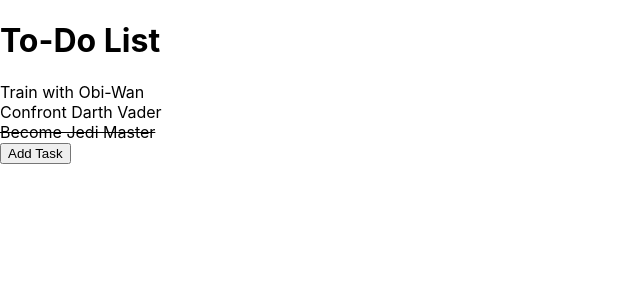
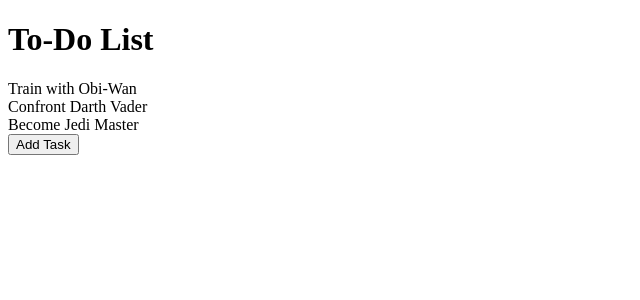
Before and after one commit to RebekahMars/themed-to-do-list-react, a React (Create React App) app: page / in a window 1280 px wide. Shown: the top 300 px of the page, without its empty margins (0-640 px from the left). Built offline with nearby package versions, Linux system fonts and the light colour scheme.

Commit message:
finally got the toggle to work, ack

```diff
--- /dev/null
+++ b/src/components/To-Do-List.js
@@ -0,0 +1,17 @@
+import list from "./list-data"
+import ToDo from "./ToDo"
+import {useState} from "react";
+
+const ToDoList = () => {
+
+    const [toDoList, setToDoList] = useState([])
+
+    return (
+        <div>
+            <ToDo>
+                task={toDoList}
+            </ToDo>
+        </div>
+    )
+}
+export default ToDoList
--- /dev/null
+++ b/src/components/ToDo.js
@@ -0,0 +1,25 @@
+import "../css/App.css"
+import list from "./list-data"
+import {useState} from "react";
+
+const ToDo = ({task, updateToDo}) => {
+
+    const[editTask, setEditTask] = useState("");
+
+    const completeTask = index => {
+        let updatedToDoList = list.map(task => {
+            if(task.index ===index) {
+                task.completed = !task.completed
+            }
+            return task;
+        })
+        setEditTask(updatedToDoList);
+    }
+
+    return list.map((task, index) => (
+        <div className={task.completed ? "crossed" : ""} key={index} onClick={()=> completeTask(task.index)}>
+            {task.taskName}
+        </div>
+    ))
+}
+export default ToDo;
--- a/src/js/Form-Modal.js
+++ b/src/components/ToDoForm.js
@@ -5,12 +5,13 @@ import listData from "./list-data";
 
 export const Modal = ({showModal, setShowModal}) => {
 
-    const[userInput] = useState("");
+    const[userInput, setUserInput] = useState("");
 
     const {register, handleSubmit, formState:{errors}} = useForm();
 
     const onSubmit = (userInput) => {
         listData.push({"index": listData.length + 1, task: userInput.taskName, "completed": false});
+        setUserInput(userInput);
         setShowModal(prev => !prev);
     }
 
--- a/src/js/list-data.js
+++ b/src/components/list-data.js
@@ -2,19 +2,19 @@ export default
 [
         {
             "index": 1,
-            "task": "Train with Obi-Wan",
+            "taskName": "Train with Obi-Wan",
             "completed": false
         },
 
         {
             "index": 2,
-            "task": "Confront Darth Vader",
+            "taskName": "Confront Darth Vader",
             "completed": false
         },
 
         {
             "index": 3,
-            "task": "Become Jedi Master",
-            "completed": true
+            "taskName": "Become Jedi Master",
+            "completed": false
         }
 ]
--- a/src/index.css
+++ /dev/null
@@ -1,13 +0,0 @@
-body {
-  margin: 0;
-  font-family: -apple-system, BlinkMacSystemFont, 'Segoe UI', 'Roboto', 'Oxygen',
-    'Ubuntu', 'Cantarell', 'Fira Sans', 'Droid Sans', 'Helvetica Neue',
-    sans-serif;
-  -webkit-font-smoothing: antialiased;
-  -moz-osx-font-smoothing: grayscale;
-}
-
-code {
-  font-family: source-code-pro, Menlo, Monaco, Consolas, 'Courier New',
-    monospace;
-}
--- a/src/index.js
+++ b/src/index.js
@@ -1,8 +1,6 @@
 import React from 'react';
 import ReactDOM from 'react-dom';
-import './index.css';
 import App from './js/App';
-import reportWebVitals from './reportWebVitals';
 
 ReactDOM.render(
   <React.StrictMode>
@@ -10,8 +8,3 @@ ReactDOM.render(
   </React.StrictMode>,
   document.getElementById('root')
 );
-
-// If you want to start measuring performance in your app, pass a function
-// to log results (for example: reportWebVitals(console.log))
-// or send to an analytics endpoint. Learn more: https://bit.ly/CRA-vitals
-reportWebVitals();
--- a/src/js/App.js
+++ b/src/js/App.js
@@ -1,10 +1,10 @@
 import {useState} from "react";
 
 import "../css/App.css";
-import Header from "./Header";
-import list from "./list-data";
-import ToDoList from "./To-Do-List"
-import Modal from "./Form-Modal"
+import Header from "../components/Header";
+import list from "../components/list-data";
+import ToDoList from "../components/To-Do-List"
+import Modal from "../components/ToDoForm"
 
 
 function App() {
@@ -17,19 +17,26 @@ function App() {
   };
 
   const toggleCompleted = (index) => {
-    let listItems = toDoList.map(item => {
+   /*  let listItems = toDoList.map(item => {
       return item.index === Number(index) ? {...item, completed: !item.completed} : {...item};
+    }); */
+    console.log("you clicked me");
+    let updatedToDo = toDoList.map(toDo => {
+      if(toDo.index === index) {
+        toDo.completed = !toDo.completed;
+      }
+      return toDo;
     });
-
-    setToDoList(listItems);
-    console.log(listItems);
+    setToDoList(updatedToDo);
+    //setToDoList(listItems);
+    //console.log(listItems);
   }
   // const modal = useRef(null);
   return (
     <>
-    <div className="App">
+    <div className="toDoApp">
       <Header/>
-      <ToDoList toDoList={toDoList} toggleCompleted={toggleCompleted}/>
+      <ToDoList/>
       <button onClick ={openModal}>Add Task</button>
       <Modal showModal={showModal} setShowModal={setShowModal}/>
     </div>
--- a/src/js/To-Do-List.js
+++ /dev/null
@@ -1,16 +0,0 @@
-import ToDo from "./ToDo"
-
-const ToDoList = ({toDoList}) => {
-    return (
-        <div>
-            {toDoList.map(item => {
-                return(
-                    <ToDo
-                    item={item}
-                    />
-                )
-            })}
-        </div>
-    )
-}
-export default ToDoList
--- a/src/js/ToDo.js
+++ /dev/null
@@ -1,9 +0,0 @@
-import "../css/App.css"
-const ToDo = ({item}) => {
-    return (
-        <div className={item.completed ? "crossed" : ""}>
-            {item.task}
-        </div>
-    );
-    };
-export default ToDo;
```
Also changed, not shown: src/setupTests.js (deleted, +0 -5 lines), src/components/Header.js (renamed from src/js/Header.js).
